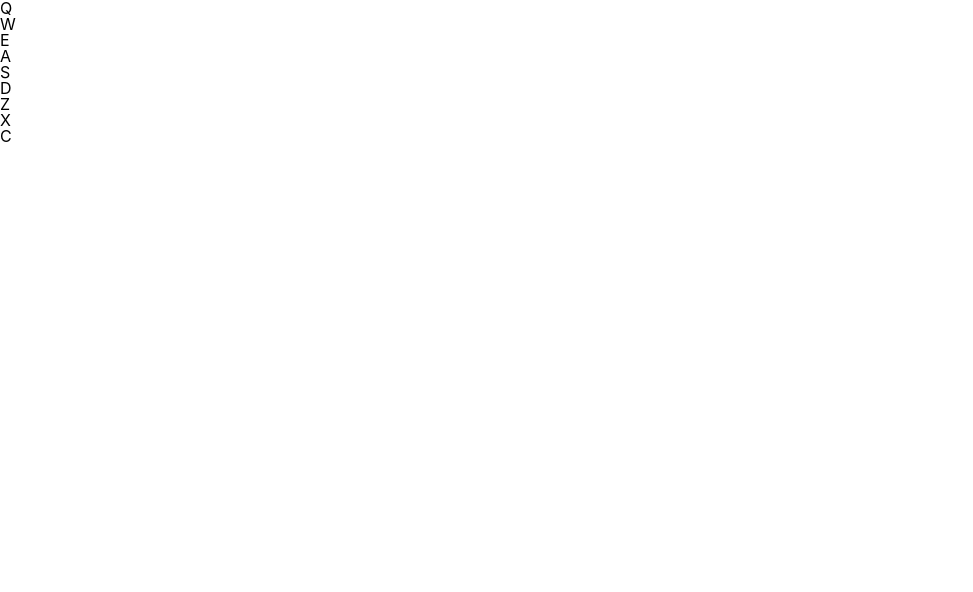
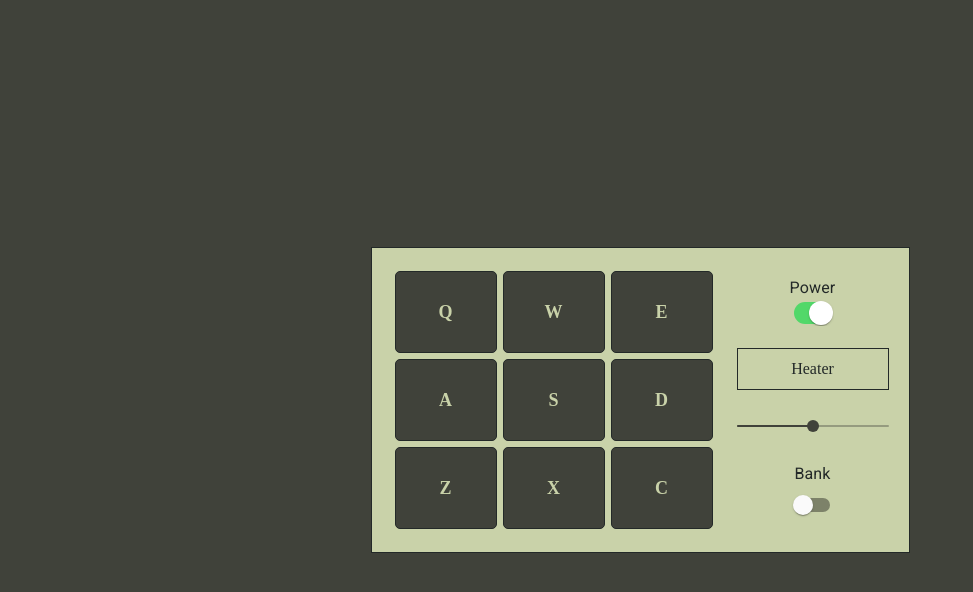
Before and after one commit to raditotev/drum-machine, a React (Create React App) app: page / in a window 1280 px wide. Shown: the top 592 px of the page, without its empty margins (0-973 px from the left). Built offline with nearby package versions, Linux system fonts and the light colour scheme; the HTML template or start-up script is replaced by a standard one.

Commit message:
Complete app
- Use functional components
- Use switch and slider components from MaterialUI
- Add styling

```diff
--- a/src/App.js
+++ b/src/App.js
@@ -1,52 +1,193 @@
-import React, { Component } from "react";
+import React from "react";
 
-class App extends Component {
-  render() {
+import { withStyles } from "@material-ui/core/styles";
+import FormControlLabel from "@material-ui/core/FormControlLabel";
+import Slider from "@material-ui/core/Slider";
+import Switch from "@material-ui/core/Switch";
+import { bankOne, bankTwo } from "./banks";
+
+const IOSSwitch = withStyles((theme) => ({
+  root: {
+    width: 42,
+    height: 26,
+    padding: 2,
+    margin: theme.spacing(0),
+  },
+  switchBase: {
+    padding: 1,
+    "&$checked": {
+      transform: "translateX(16px)",
+      color: theme.palette.common.white,
+      "& + $track": {
+        backgroundColor: "#52d869",
+        opacity: 1,
+        border: "none",
+      },
+    },
+    "&$focusVisible $thumb": {
+      color: "#52d869",
+      border: "6px solid #fff",
+    },
+  },
+  thumb: {
+    width: 24,
+    height: 24,
+  },
+  track: {
+    borderRadius: 26 / 2,
+    border: `1px solid ${theme.palette.grey[400]}`,
+    backgroundColor: theme.palette.grey[50],
+    opacity: 1,
+    transition: theme.transitions.create(["background-color", "border"]),
+  },
+  checked: {},
+  focusVisible: {},
+}))(({ classes, ...props }) => {
   return (
-      <div className="App">
+    <Switch
+      focusVisibleClassName={classes.focusVisible}
+      disableRipple
+      classes={{
+        root: classes.root,
+        switchBase: classes.switchBase,
+        thumb: classes.thumb,
+        track: classes.track,
+        checked: classes.checked,
+      }}
+      {...props}
+    />
+  );
+});
+
+const DrumPad = ({ pad, state, setState }) => {
+  const { keyTrigger, id, url } = pad;
+  const { powerOn, volume } = state;
+
+  const handlePadClick = (event) => {
+    if (!powerOn) {
+      return;
+    }
+
+    const keyPad = event.target.querySelector("audio");
+    keyPad.volume = volume / 100;
+    keyPad.play();
+    setState({ display: id.replace(/-/gm, " ") });
+  };
+
+  return (
+    <div id={id} className="drum-pad" onClick={handlePadClick}>
+      {keyTrigger}
+      <audio id={keyTrigger} src={url} className="clip">
+        Your browser does not support the audio element.
+      </audio>
+    </div>
+  );
+};
+
+function App() {
+  const initialState = {
+    powerOn: true,
+    bank: bankOne,
+    display: "Heater",
+    volume: 50,
+  };
+
+  const [{ powerOn, bank, display, volume }, setState] = React.useReducer(
+    (s, a) => ({ ...s, ...a }),
+    initialState
+  );
+
+  React.useEffect(() => {
+    if (!powerOn) {
+      return;
+    }
+
+    function handleKeyDown(event) {
+      const activeKeys = bank.map((pad) => pad.keyTrigger);
+      const pressedKey = event.key.toUpperCase();
+
+      if (activeKeys.includes(pressedKey)) {
+        const keyPad = document.getElementById(pressedKey);
+        keyPad.volume = volume / 100;
+        keyPad.play();
+
+        const pad = bank.filter((pad) => pad.keyTrigger === pressedKey).pop();
+        setState({ display: pad.id.replace(/-/gm, " ") });
+      }
+    }
+    window.addEventListener("keydown", handleKeyDown);
+
+    return () => window.removeEventListener("keydown", handleKeyDown);
+  }, [bank, powerOn, volume]);
+
+  function handlePowerButtonClick() {
+    setState({ powerOn: !powerOn });
+  }
+
+  function handleBankClick() {
+    JSON.stringify(bank) === JSON.stringify(bankOne)
+      ? setState({ bank: bankTwo, display: "Smooth Piano Kit" })
+      : setState({ bank: bankOne, display: "Heater" });
+  }
+
+  function handleVolumeChange(event, newValue) {
+    setState({ volume: newValue, display: `Volume: ${newValue}` });
+
+    setTimeout(() => {
+      setState({ display: "" });
+    }, 1000);
+  }
+
+  return (
+    <div className="App" id="root">
       <div id="drum-machine">
-          <div id="display">
-            <div className="drum-pad" id="heater-1">
-              Q
-              <audio src="" className="clip" id="Q" />
+        <div id="drum-pads">
+          {bank.map((pad) => {
+            return (
+              <DrumPad
+                key={pad.keyCode}
+                pad={pad}
+                state={{ powerOn, volume }}
+                setState={setState}
+              />
+            );
+          })}
         </div>
-            <div className="drum-pad" id="heater-2">
-              W
-              <audio src="" className="clip" id="W" />
+        <div id="controls">
+          <div id="power">
+            <FormControlLabel
+              control={
+                <IOSSwitch
+                  checked={powerOn}
+                  onChange={handlePowerButtonClick}
+                  name="powerButton"
+                />
+              }
+              label="Power"
+              labelPlacement="top"
+            />
           </div>
-            <div className="drum-pad" id="heater-3">
-              E
-              <audio src="" className="clip" id="E" />
-            </div>
-            <div className="drum-pad" id="heater-4">
-              A
-              <audio src="" className="clip" id="A" />
-            </div>
-            <div className="drum-pad" id="clap">
-              S
-              <audio src="" className="clip" id="S" />
-            </div>
-            <div className="drum-pad" id="open-hh">
-              D
-              <audio src="" className="clip" id="D" />
-            </div>
-            <div className="drum-pad" id="kick-n-hat">
-              Z
-              <audio src="" className="clip" id="Z" />
-            </div>
-            <div className="drum-pad" id="kick">
-              X
-              <audio src="" className="clip" id="X" />
-            </div>
-            <div className="drum-pad" id="closed-hh">
-              C
-              <audio src="" className="clip" id="C" />
+          <div id="display">{display}</div>
+          <Slider
+            id="volume"
+            min={0}
+            max={100}
+            value={volume}
+            onChange={handleVolumeChange}
+            aria-labelledby="continuous-slider"
+          />
+          <div id="bank">
+            <FormControlLabel
+              value="top"
+              control={<Switch color="default" onClick={handleBankClick} />}
+              label="Bank"
+              labelPlacement="top"
+            />
           </div>
         </div>
       </div>
     </div>
   );
 }
-}
 
 export default App;
--- a/src/index.css
+++ b/src/index.css
@@ -1,14 +1,62 @@
-body {
-  margin: 0;
-  padding: 0;
-  font-family: -apple-system, BlinkMacSystemFont, "Segoe UI", "Roboto", "Oxygen",
-    "Ubuntu", "Cantarell", "Fira Sans", "Droid Sans", "Helvetica Neue",
-    sans-serif;
-  -webkit-font-smoothing: antialiased;
-  -moz-osx-font-smoothing: grayscale;
+html,
+body,
+#root {
+  height: 100vh;
+  width: 100vw;
+  display: grid;
+  justify-items: center;
+  align-items: center;
+  background-color: #40423a;
 }
 
-code {
-  font-family: source-code-pro, Menlo, Monaco, Consolas, "Courier New",
-    monospace;
+#drum-machine {
+  display: flex;
+  border: 1px solid #232928;
+  background-color: #c9d2a9;
 }
+
+#controls {
+  display: grid;
+  margin: 20px 20px 20px 0px;
+  justify-items: center;
+  align-items: center;
+  grid-gap: 5px;
+  color: #232928;
+}
+
+#display {
+  display: grid;
+  align-items: center;
+  color: #232928;
+  border: 1px solid #232928;
+  width: 150px;
+  height: 40px;
+  text-align: center;
+}
+
+#volume {
+  color: #40423a;
+}
+
+#drum-pads {
+  display: flex;
+  flex-direction: row;
+  flex-wrap: wrap;
+  width: 325px;
+  margin: 20px;
+}
+
+.drum-pad {
+  display: flex;
+  justify-content: center;
+  align-items: center;
+  border: 1px solid #232928;
+  border-radius: 5px;
+  background-color: #40423a;
+  color: #c9d2a9;
+  font-size: large;
+  font-weight: bold;
+  height: 80px;
+  width: 100px;
+  margin: 3px;
+}
```
Lines whose indentation alone changed are shown as unchanged.
